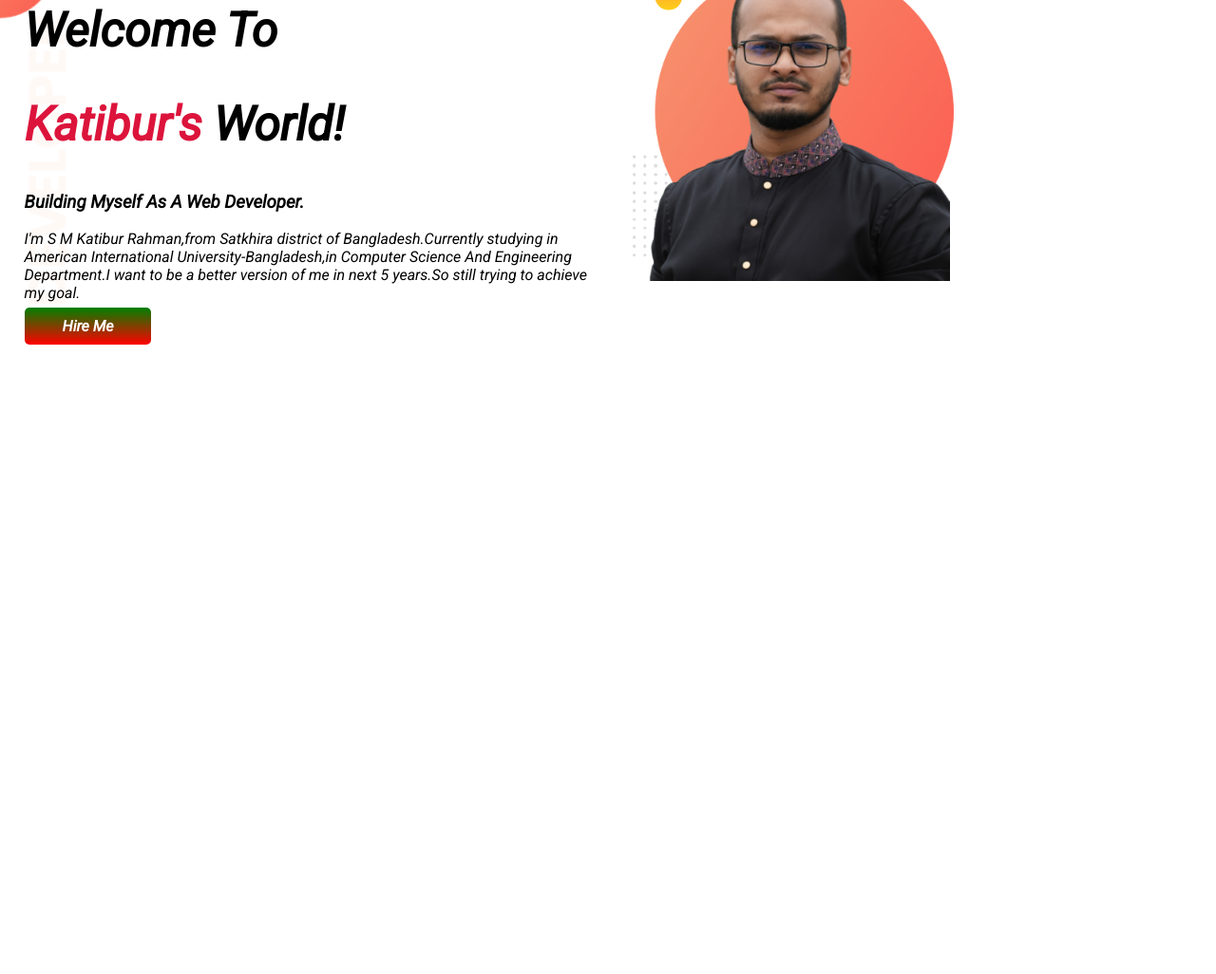
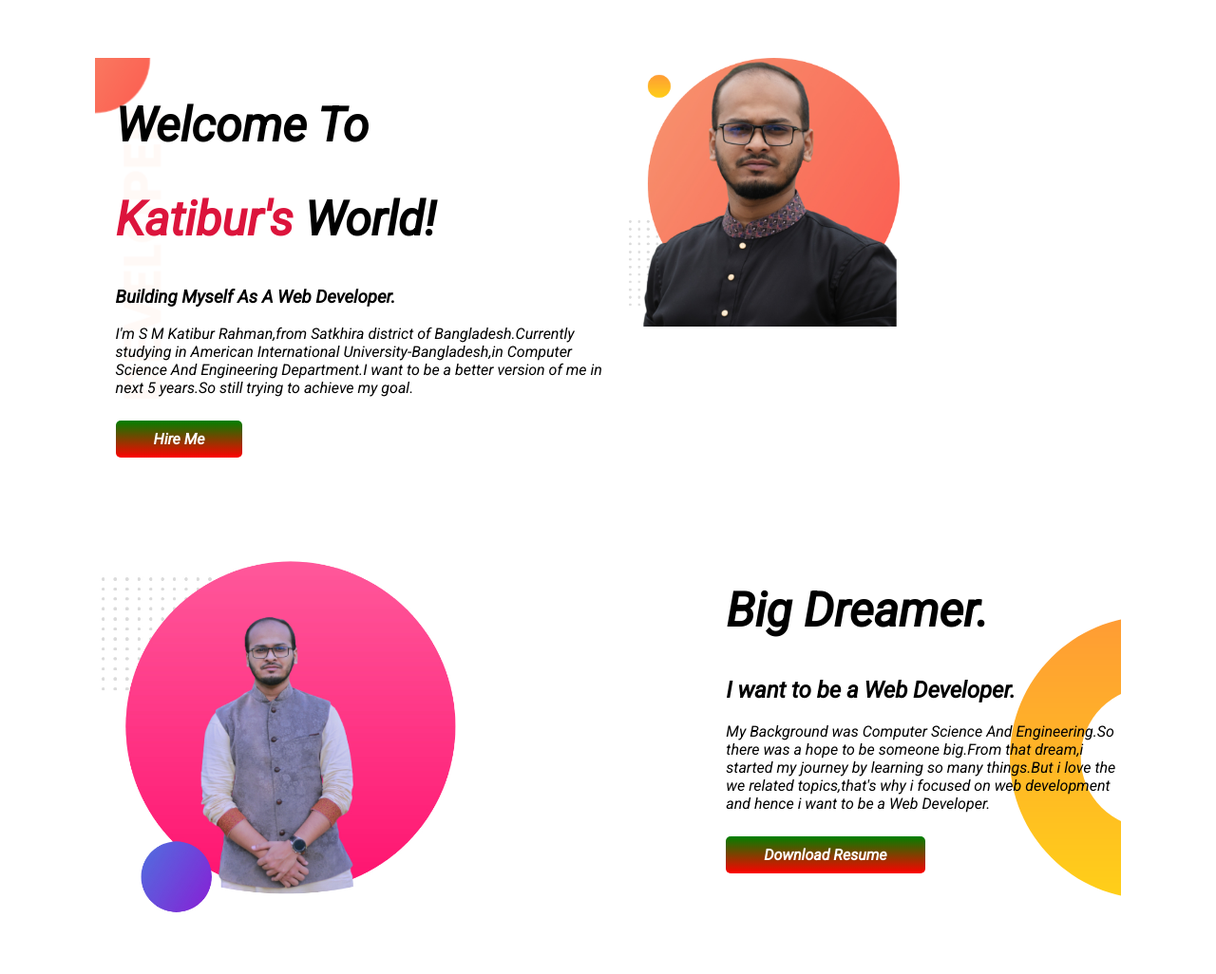
Before and after one commit to katibur/portfolio, a plain HTML site: page index.html in a window 1280 px wide. Shown: the part 39-1065 px from the top of the page at 95% size. Before the commit the page ends 800 px from the top, so only its background shows below. Drawn offline with Linux system fonts and the light colour scheme.

Commit message:
added section

```diff
--- a/index.html
+++ b/index.html
@@ -21,7 +21,7 @@
             <p>I'm S M Katibur Rahman,from Satkhira district of Bangladesh.Currently studying in American International
                 University-Bangladesh,in Computer Science And Engineering Department.I want to be a better version of me
                 in next 5
-                years.So still trying to achieve my goal.</p>
+                years.So still trying to achieve my goal.</p><br>
             <a class="link-button" target="_blank" href="https://www.linkedin.com/in/katibur-rahman-588966157">Hire
                 Me</a>
         </div>
@@ -29,6 +29,20 @@
             <img src="images/my-bg (2).jpg" alt="">
         </div>
     </section>
+    <section class="second">
+        </div>
+        <div class="half1">
+            <img src="images/my-bg (1).jpg" alt="">
+        </div>
+        <div class="half">
+            <h1>Big Dreamer.</h1>
+            <h2>I want to be a Web Developer.</h2>
+            <p>My Background was Computer Science And Engineering.So there was a hope to be someone big.From that
+                dream,i started my journey by learning so many things.But i love the we related topics,that's why i
+                focused on web development and hence i want to be a Web Developer.</p><br>
+            <a class="link-button" target="_blank" href="">Download Resume</a>
+
+    </section>
 </body>
 
 </html>
--- a/style.css
+++ b/style.css
@@ -13,6 +13,7 @@ h1 {
 
 section {
     display: flex;
+    margin: 100px;
 }
 
 .half {
@@ -22,6 +23,10 @@ section {
 
 .half img {
     width: 55%;
+}
+
+.half1 img {
+    width: 70%;
 }
 
 .link-button {
@@ -37,3 +42,9 @@ section {
     background-image: url(images/top-banner.png);
     background-repeat: no-repeat;
 }
+
+.second {
+    background-image: url(images/dream-bg.png);
+    background-repeat: no-repeat;
+    background-position: right;
+}
```
